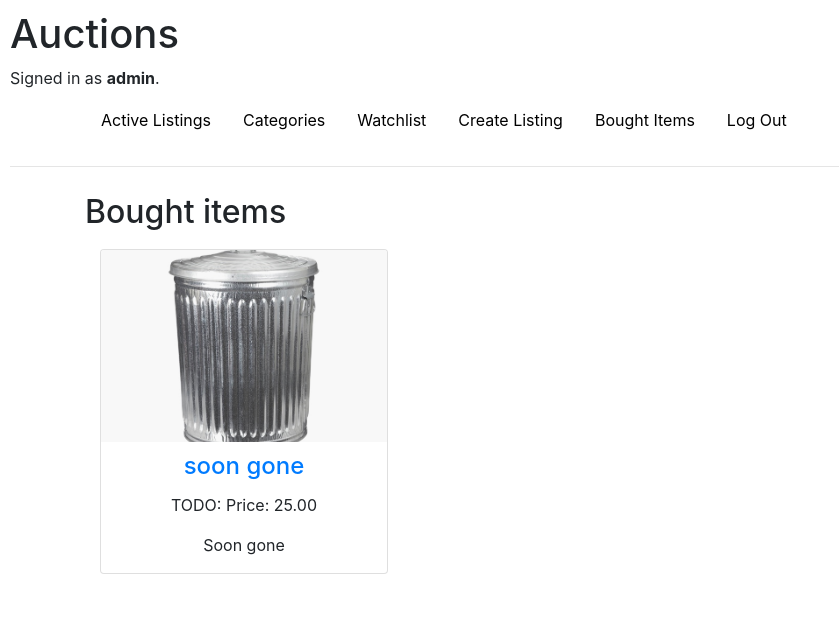
After one commit to mariesophiet/auctions, a Django app: page /boughtlist in a window 1280 px wide. The commit adds this page. Shown: the top 641 px of the page, without its empty margins (0-839 px from the left). Run offline with Django 3.2, Linux system fonts and the light colour scheme; a user stored in the database is signed in; data comes from the database, SQL or seed files in the repository; some libraries are stand-ins or nearby versions.

Commit message:
implemented bought list function

```diff
--- /dev/null
+++ b/auctions/templates/auctions/boughtlist.html
@@ -0,0 +1,32 @@
+{% extends "auctions/layout.html" %}
+
+{% block body %}
+<div class="container">
+    <h2>Bought items</h2>
+    <div class="container text-center justify-center">
+        <div class="row row-cols-1 row-cols-md-2 row-cols-lg-3">
+        {% if items %}
+        {% for item in items %}
+            <div class="col mb-5">
+                <div class="card">
+                    <a href="{% url 'auctions:item' id=item.product.id %}">
+                        {% if item.product.img %}
+                        <img class="card-img-top" src="{{ item.product.img.url }}" alt="Image" height="120px">
+                        {% else %}
+                        <!-- Placeholder image if no img is uploaded by user -->
+                        <img class="card-img-top" src="/media/images/placeholder.svg" alt="Image" height="120px">
+                        {% endif %}
+                    </a>
+                    <h4 class="card-title"><a href="{% url 'auctions:item' id=item.product.id %}">{{ item.product.title }}</a></h4>
+                    <p>TODO: Price: {{ item.product.price }}</p>
+                    <p>{{ item.product.description }}</p>
+                </div>
+            </div>
+        {% endfor %}
+        {% else %}
+        <p>You have not bought any items yet.</p>
+        {% endif %}
+        </div>
+    </div>
+</div>
+{% endblock %}
--- a/auctions/templates/auctions/layout.html
+++ b/auctions/templates/auctions/layout.html
@@ -39,6 +39,9 @@
                     <a class="nav-link" href="{% url 'auctions:listing' %}">Create Listing</a>
                 </li>
                 <li class="nav-item">
+                    <a class="nav-link" href="{% url 'auctions:boughtlist' %}">Bought Items</a>
+                </li>
+                <li class="nav-item">
                     <a class="nav-link" href="{% url 'auctions:logout' %}">Log Out</a>
                 </li>
             {% else %}
--- a/auctions/urls.py
+++ b/auctions/urls.py
@@ -13,6 +13,7 @@ urlpatterns = [
     path("register", views.register, name="register"),
     path("categories", views.categories, name="categories"),
     path("watchlist", views.watchlist, name="watchlist"),
+    path("boughtlist", views.boughtlist, name="boughtlist"),
     path("listing", views.listing, name="listing"),
     path("category/<str:category>", views.view_category, name="category"),
     path("item/<int:id>", views.view_item, name="item"),
--- a/auctions/views.py
+++ b/auctions/views.py
@@ -341,3 +341,10 @@ def watchlist(request):
         return render(request, "auctions/watchlist.html", {
             "items": listings
         })
+
+def boughtlist(request):
+    '''list all the items that the user bought/ won the bidding process for'''
+    items = Bought.objects.filter(user=request.user)
+    return render(request, "auctions/boughtlist.html", {
+        "items": items
+    })
```
